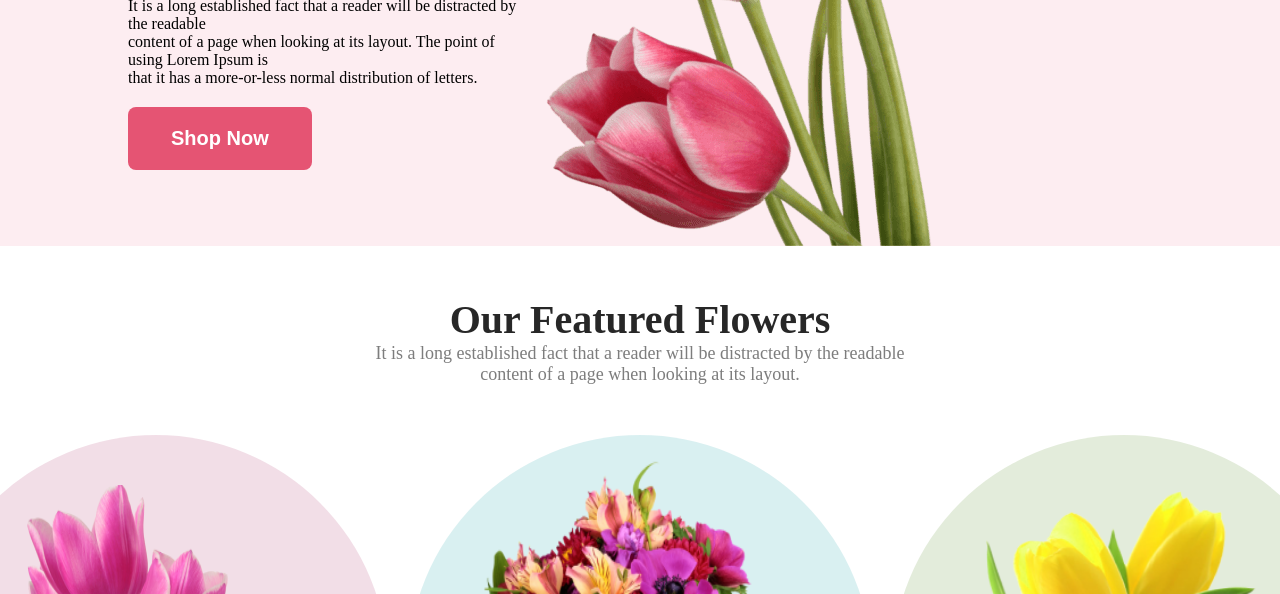
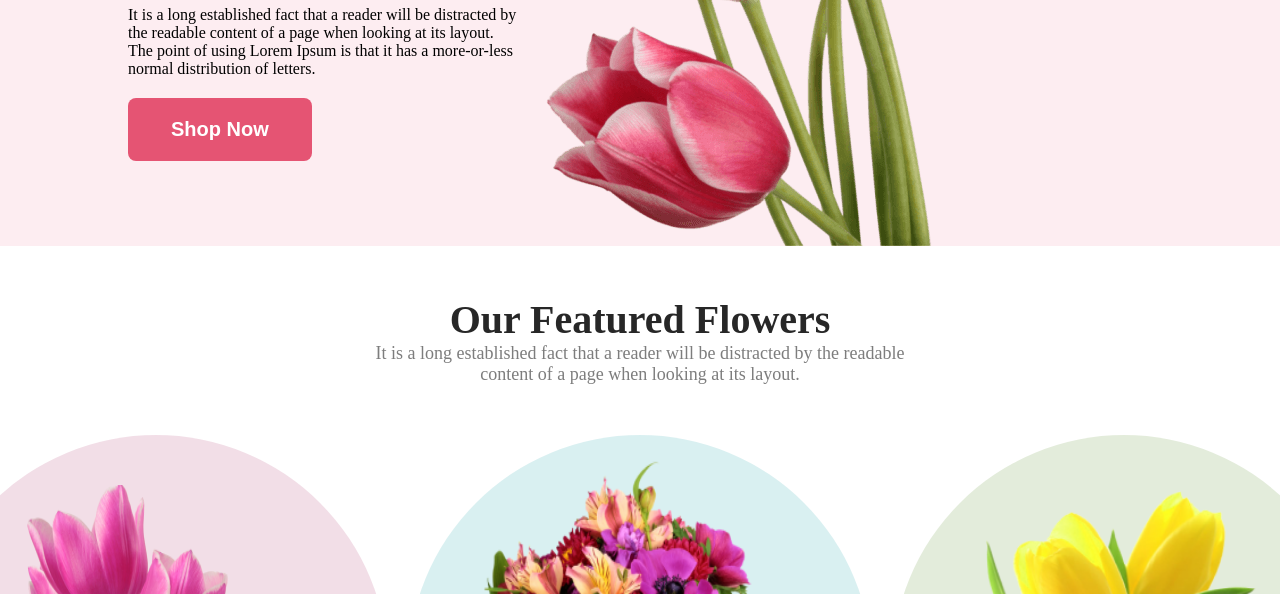
Before and after one commit to sarowar113/flower-shop-first-assignment, a plain HTML site: page index.html in a window 1280 px wide. Shown: the part 554-1148 px from the top of the page. Drawn offline with Linux system fonts and the light colour scheme.

Commit message:
added final thing

```diff
--- a/index.html
+++ b/index.html
@@ -17,8 +17,8 @@
                     <div class="left-side">
                         <h1 class="beautiful-flower">Let's make <br> beautiful flowers a <br> part of your life.</h1>
                         <p class="paragraph">It is a long established fact that a reader will be distracted by the
-                            readable <br>
-                            content of a page when looking at its layout. The point of using Lorem Ipsum is <br> that it has
+                            readable
+                            content of a page when looking at its layout. The point of using Lorem Ipsum is  that it has
                             a
                             more-or-less normal distribution of letters.</p>
                         <button class="btn-container">Shop Now</button>
```
